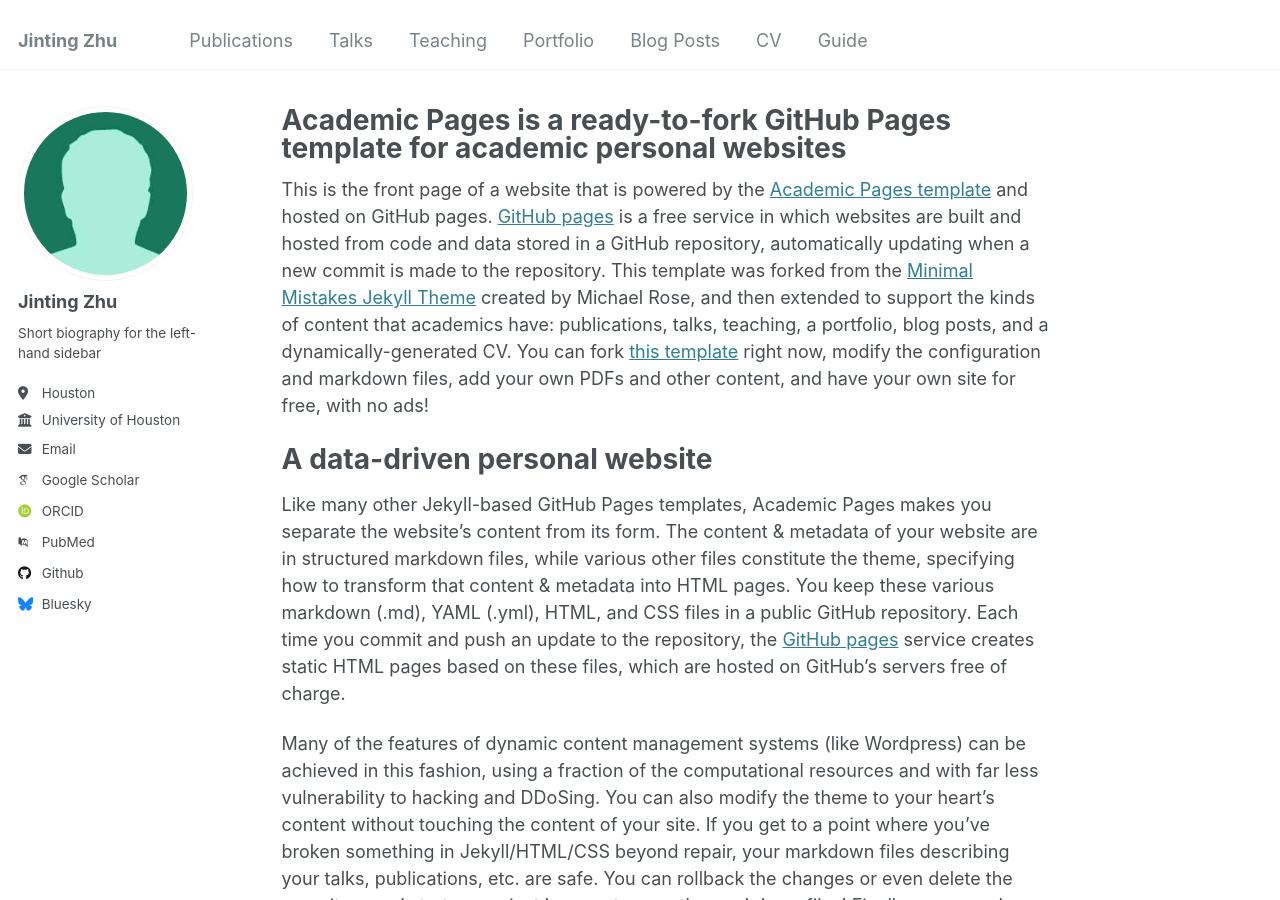
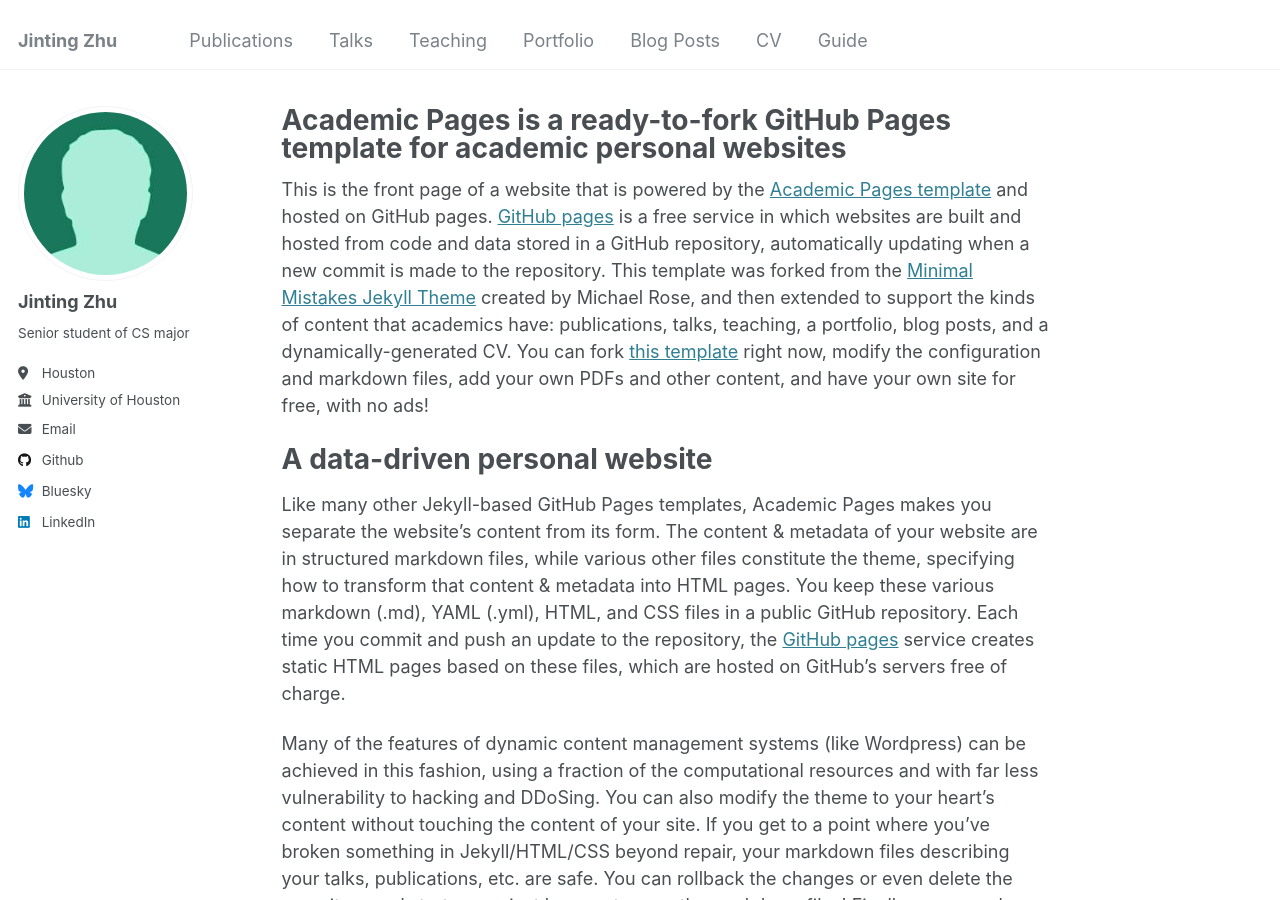
Before and after one commit to jjjzhu-5847/jjjzhu-5847.github.io, a Jekyll site: the page built from _pages/about.md, in a window 1280 px wide and 900 px high. Built offline with Jekyll 4.4.1, drawn with Linux system fonts in a browser that asks for light colours; some web fonts are replaced; some of the changed lines change nothing that is shown.

Commit message:
Update _config.yml

```diff
--- a/_config.yml
+++ b/_config.yml
@@ -24,7 +24,7 @@
   avatar           : "bio-photo-2.jpg"
   name             : "Jinting Zhu"
   pronouns         : # example: "she/her"
-  bio              : "Short biography for the left-hand sidebar"
+  bio              : "Senior student of CS major"
   location         : "Houston"
   employer         : "University of Houston"
   uri              : # URL
@@ -32,11 +32,11 @@
 
   # Academic websites
   arxiv            : # URL - Update with the correct link to your profile
-  googlescholar    : "https://scholar.google.com/citations?user=PS_CX0AAAAAJ"
+  googlescholar    : # URL
   impactstory      : # URL
-  orcid            : "http://orcid.org/yourorcidurl"
+  orcid            : # URL
   semantic         : # URL
-  pubmed           : "https://www.ncbi.nlm.nih.gov/pubmed/?term=john+snow"
+  pubmed           : # URL
   researchgate     : # URL
   scopus           : # URL
 
@@ -58,7 +58,7 @@
   keybase          : # Username
   instagram        : # Username
   lastfm           : # Username
-  linkedin         : # Username
+  linkedin         : "https://www.linkedin.com/in/jinting-zhu-825708289/"# Username
   mastodon         : # URL
   medium           : # URL
   pinterest        : # Username
```
